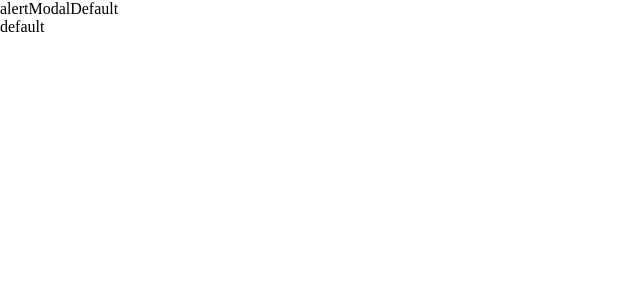
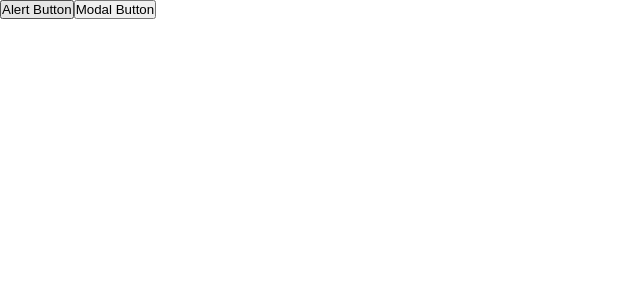
Before and after one commit to with-key/radix-component-lab, a Next.js app: page / in a window 1280 px wide. Shown: the top 300 px of the page, without its empty margins (0-640 px from the left). Built offline with nearby package versions, Linux system fonts and the light colour scheme.

Commit message:
pratice createContextScope add trigger button

```diff
--- a/src/components/modal/AlertModal.tsx
+++ b/src/components/modal/AlertModal.tsx
@@ -5,19 +5,12 @@ import type { Scope } from "@radix-ui/react-context";
 import type { ModalProps } from "./Modal";
 
 type AlertModalScopeProps<P> = P & { __alertModalScope?: Scope };
-
 const useScope = Modal.createScope();
 
 export const AlertModal = (props: AlertModalScopeProps<ModalProps>) => {
-  const {
-    __alertModalScope,
-    text = "alertModalDefault",
-    ...alertModalProps
-  } = props;
+  const { __alertModalScope, ...alertModalProps } = props;
   const alertModalScope = useScope(__alertModalScope);
-  console.log(alertModalScope);
-
-  return <Modal.Modal {...alertModalScope} text={text} {...alertModalProps} />;
+  return <Modal.Modal {...alertModalScope} {...alertModalProps} />;
 };
 
 export const AlertModalContent = (props: AlertModalScopeProps<{}>) => {
@@ -27,3 +20,16 @@ export const AlertModalContent = (props: AlertModalScopeProps<{}>) => {
     <Modal.ModalContent {...alertModalScope} {...alertModalContentProps} />
   );
 };
+
+export const AlertModalTrigger = (
+  props: AlertModalScopeProps<{
+    children: React.ReactNode;
+  }>
+) => {
+  const { __alertModalScope, ...alertModalContentProps } = props;
+  const alertModalScope = useScope(__alertModalScope);
+  console.log(alertModalContentProps);
+  return (
+    <Modal.ModalTrigger {...alertModalScope} {...alertModalContentProps} />
+  );
+};
--- a/src/components/modal/Modal.tsx
+++ b/src/components/modal/Modal.tsx
@@ -1,4 +1,5 @@
 import * as React from "react";
+import { Primitive } from "@radix-ui/react-primitive";
 
 import { createContextScope, Scope } from "@radix-ui/react-context";
 
@@ -6,10 +7,14 @@ type ModalScopeProps<P> = P & { __scopeModal?: Scope };
 export type ModalProps = {
   children: React.ReactNode;
   text?: string;
+  open?: boolean;
+  onOpenToggle?: () => void;
 };
 
 type ContextValueType = {
   text?: string;
+  open?: boolean;
+  onOpenToggle?: () => void;
 };
 
 const MODAL_NAME = "Modal";
@@ -17,21 +22,48 @@ const [createContext, createScope] = createContextScope(MODAL_NAME);
 const [Provider, useContext] = createContext<ContextValueType>(MODAL_NAME);
 
 export const Modal = (props: ModalScopeProps<ModalProps>) => {
-  const { __scopeModal, children, text = "default" } = props;
+  const [open, setOpen] = React.useState(false);
+  const { __scopeModal, open: openState = true, ...modalRootProps } = props;
+
+  const onOpenToggle = () => {
+    setOpen((pre) => !pre);
+  };
+
   return (
-    <Provider scope={__scopeModal} text={text}>
-      {children}
+    <Provider
+      scope={__scopeModal}
+      {...modalRootProps}
+      open={open}
+      onOpenToggle={onOpenToggle}
+    >
+      {modalRootProps.children}
     </Provider>
   );
 };
 
-const ModalContentNAme = "ModalContent";
+const ModalContentName = "ModalContent";
 type ModalContentProps = {};
 
 export const ModalContent = (props: ModalScopeProps<ModalContentProps>) => {
   const { __scopeModal } = props;
-  const context = useContext(ModalContentNAme, __scopeModal);
+  const context = useContext(ModalContentName, __scopeModal);
   return <div>{context.text}</div>;
 };
 
+const TriggerName = "ModalTrigger";
+interface ModalTriggerProps
+  extends React.ComponentPropsWithoutRef<typeof Primitive.button> {}
+
+// Radix button 타입을 받아야 함
+export const ModalTrigger = (props: ModalScopeProps<ModalTriggerProps>) => {
+  const { __scopeModal, ...modalTriggerProps } = props;
+  const context = useContext(TriggerName, __scopeModal);
+
+  console.log(__scopeModal, " ->  : ", context.open);
+
+  return (
+    <Primitive.button {...modalTriggerProps} onClick={context.onOpenToggle} />
+  );
+};
+
 export { createScope };
--- a/src/pages/index.tsx
+++ b/src/pages/index.tsx
@@ -7,8 +7,10 @@ const App = () => {
     <div>
       <AlertModal.AlertModal>
         <Modal.Modal>
-          <AlertModal.AlertModalContent />
-          <Modal.ModalContent />
+          <AlertModal.AlertModalTrigger>
+            Alert Button
+          </AlertModal.AlertModalTrigger>
+          <Modal.ModalTrigger>Modal Button</Modal.ModalTrigger>
         </Modal.Modal>
       </AlertModal.AlertModal>
     </div>
```
